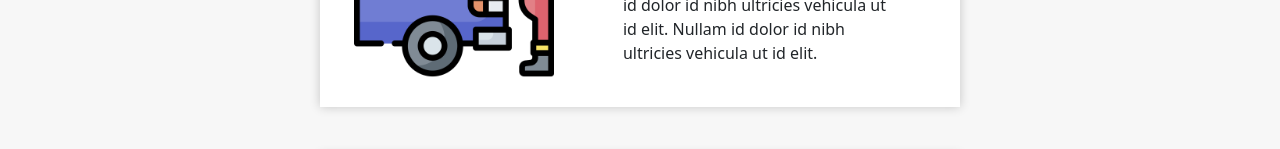
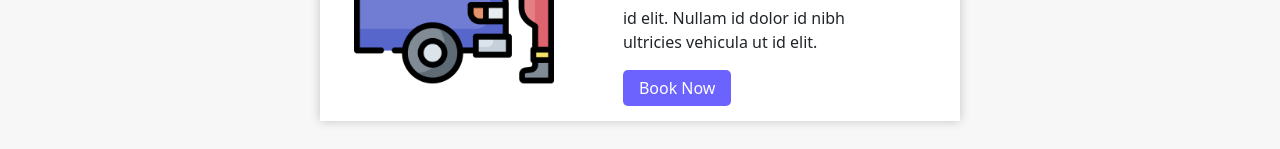
Before and after one commit to group-1-I-Fix/I-Fix, a React (Create React App) app: page / in a window 1280 px wide. Shown: the part 803-952 px from the top of the page. Built offline with nearby package versions, Linux system fonts and the light colour scheme.

Commit message:
style btn booking

```diff
--- a/src/components/ServicesPage/ServicesPage.js
+++ b/src/components/ServicesPage/ServicesPage.js
@@ -32,6 +32,9 @@ const ServicesPage = () => {
                                         <p>
                                             {service.description}
                                         </p>
+                                        <button className="book-btn" type="submit">
+                                            Book Now
+                                        </button>
                                     </div>
                                 </div>
                             </>
--- a/src/components/ServicesPage/services_page.css
+++ b/src/components/ServicesPage/services_page.css
@@ -57,6 +57,20 @@
     padding: 0 2em;
 }
 
+.book-btn{
+    background: #6C63FF;
+    color: #fff;
+    padding: 0.4em 1em;
+    border-radius: 5px;
+    border: none;
+    font-size: 1em;
+    cursor: pointer;
+}
+.book-btn:hover{
+    transition: 0.3s all ease-in-out;
+    background: #000;
+}
+
 @media screen and (max-width: 768px) {
     .card-container .card-service{
         max-width: 80%;
```
